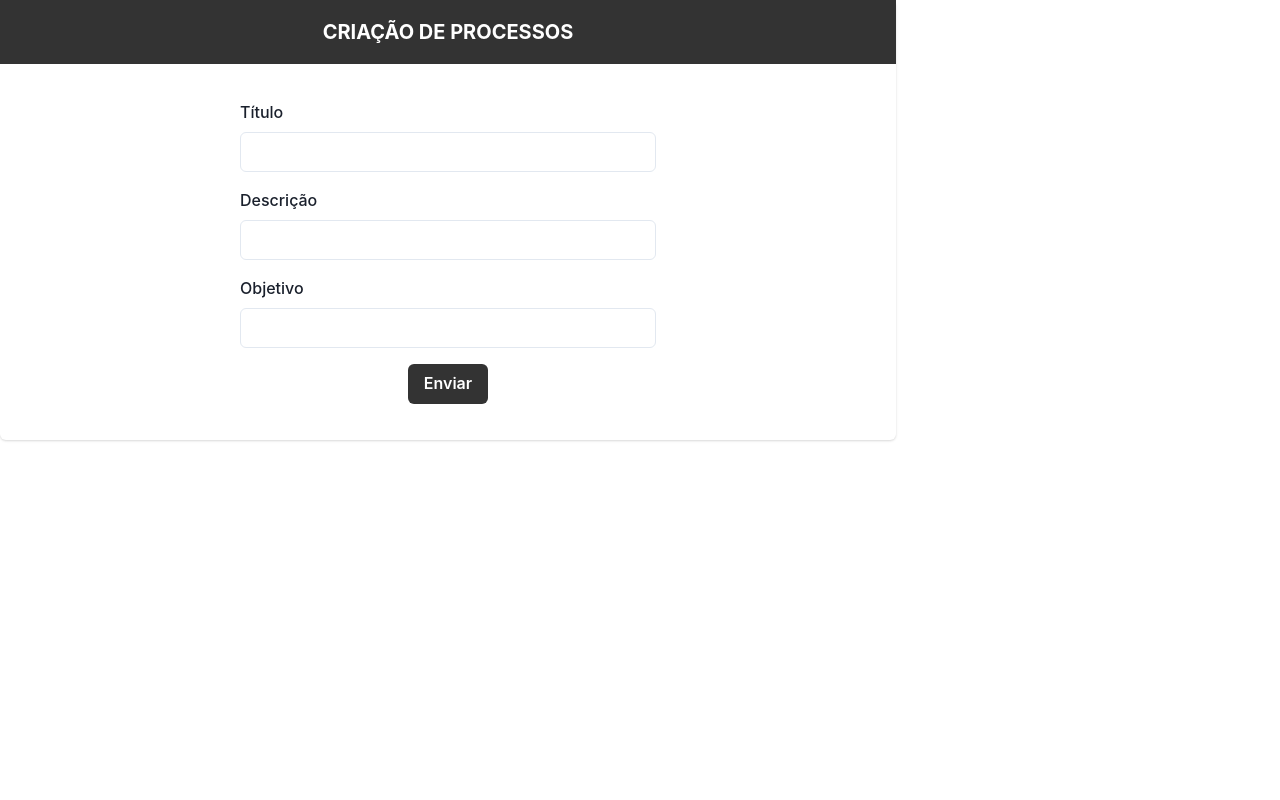
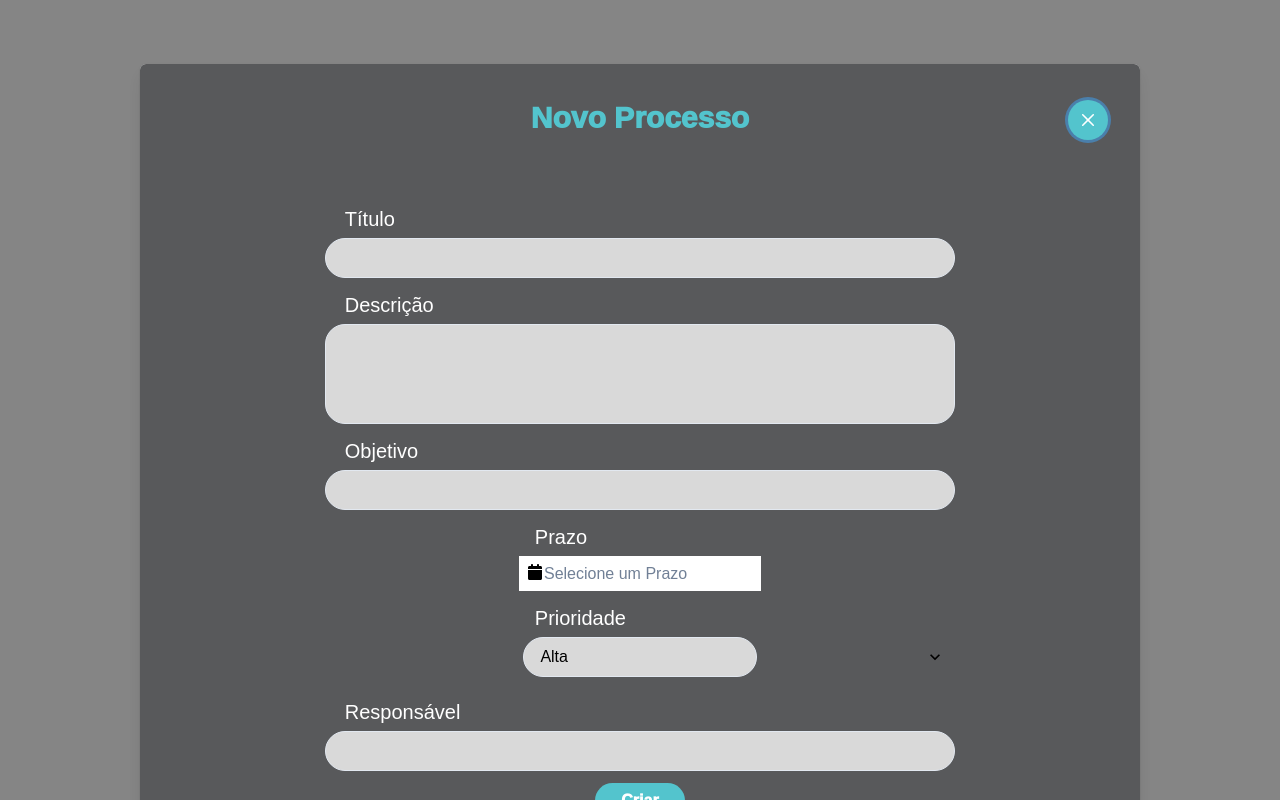
Before and after one commit to BuzzTech-API/API_ADS_3SEMESTRE_2023.2, a React (Create React App) app in the folder src/frontend/my-app/: page / in a window 1280 px wide. Built offline with nearby package versions, Linux system fonts and the light colour scheme.

Commit message:
Form Default

```diff
--- a/src/frontend/my-app/src/App.tsx
+++ b/src/frontend/my-app/src/App.tsx
@@ -1,17 +1,28 @@
 import React from 'react'; //Importação do React
-import { ChakraProvider, CSSReset} from '@chakra-ui/react'; //Importação da Biblioteca do Chakra
-import ClientForm from './components/form/ClientForm';
+import { ChakraProvider, CSSReset, extendTheme} from '@chakra-ui/react'; //Importação da Biblioteca do Chakra
+import FormP from './components/FormProcess';
 import { BrowserRouter, Routes, Route } from "react-router-dom";
 import { Home } from "./pages/Home";
 import './App.css';
 
+const theme = extendTheme({
+  fonts: {
+    body: "Poppins, sans-serif", // Altere "body" para a chave do tipo de fonte que deseja definir
+    heading: "Poppins, sans-serif", // Se você deseja definir uma fonte para títulos
+  },
+  fontWeights: {
+    normal: 400, // O peso normal da fonte (não negrito)
+    bold: 1000, // O peso da fonte em negrito
+  },
+});
+
 
 function App() {
   return (
-    <ChakraProvider>
+    <ChakraProvider theme={theme}>
       <CSSReset />
       <div className="App">
-        <ClientForm/>
+        <FormP/>
       </div>
     </ChakraProvider>
   );
--- /dev/null
+++ b/src/frontend/my-app/src/components/FormProcess.tsx
@@ -0,0 +1,183 @@
+import DatePicker from "react-datepicker";
+import "react-datepicker/dist/react-datepicker.css";
+import React, { useState } from 'react';
+import { Box,
+         Button,
+         FormControl,
+         FormLabel,
+         Input,
+         Card,
+         CardHeader,
+         CardBody,
+         Heading,
+         Modal,
+         ModalOverlay,
+         ModalContent,
+         ModalHeader,
+         ModalBody,
+         ModalCloseButton,
+         Select,
+         Flex} from '@chakra-ui/react';
+
+
+interface FormData {
+  title: string;
+  description: string;
+  objective: string;
+  deadline: string;
+  priority: string;
+  responsible: string;
+}
+
+const FormP: React.FC = () => {
+  const [formData, setFormData] = useState<FormData>({
+    title: '',
+    description: '',
+    objective: '',
+    deadline: '',
+    priority: '',
+    responsible: '',
+  });
+
+  const handleChange = (e: React.ChangeEvent<HTMLInputElement>) => {
+    const { title, value } = e.target;
+    setFormData((prevData) => ({
+      ...prevData,
+      [title]: value,
+    }));
+  };
+
+  const handleChangePrioridade = (e:React.ChangeEvent<HTMLSelectElement>) => {
+    setPrioridade("");
+    console.log(e.target.value)
+  };
+
+  const handleSubmit = (e: React.FormEvent<HTMLFormElement>) => {
+    e.preventDefault();
+    console.log(formData);
+    // Aqui vou adicionar o controle dos dados. A rota talvez ?
+  };
+
+  const [isOpen, setIsOpen] = React.useState(false);
+
+  const onClose = () => setIsOpen(false);
+
+  const onOpen = () => setIsOpen(true);
+
+  const [prazo, setDeadline] = useState<null | Date>(null);
+
+  const [priority, setPrioridade] = useState("Alta");
+
+  return (
+    <Modal size="xxl" isOpen={true} onClose={onClose}>
+
+      <ModalOverlay/>
+
+        <ModalContent style={{ width: "1000px", height: "auto" }}>
+          <Card bg="#58595B">
+              <Box>
+                <ModalHeader textAlign="center">
+                  <CardHeader>
+                    <Heading fontSize="30px" fontWeight="bold" color="#53C4CD" size='md'>
+                      Novo Processo
+                    </Heading>
+                  </CardHeader>
+                </ModalHeader>
+              </Box>
+            <ModalCloseButton style={{ width: "40px", height: "40px" }} rounded="100%" bg="#53C4CD" color="#ffffff" mt={7} mr={5}></ModalCloseButton>
+
+            <ModalBody>
+              <CardBody>
+                <Box maxW="70%" mx="auto" p={1}>
+                  <form onSubmit={handleSubmit}>
+                    <FormControl id="title" mb={3}>
+                      <FormLabel color="#ffffff" fontSize="20px" mb={1} ml={5}>Título</FormLabel>
+                        <Input
+                          rounded="100px"
+                          bg="#D9D9D9"
+                          type="text"
+                          title="title"
+                          value={formData.title}
+                          onChange={handleChange}
+                        />
+                    </FormControl>
+                    <FormControl id="description" mb={3}>
+                      <FormLabel color="#ffffff" fontSize="20px" mb={1} ml={5}>Descrição</FormLabel>
+                        <Input style={{ height: "100px" }}
+                          overflowY="auto"
+                          rounded="20px"
+                          bg="#D9D9D9"
+                          type="text"
+                          title="description"
+                          value={formData.description}
+                          onChange={handleChange}
+                        />
+                    </FormControl>
+                    <FormControl id="objective" mb={3}>
+                      <FormLabel color="#ffffff" fontSize="20px" mb={1} ml={5}>Objetivo</FormLabel>
+                        <Input
+                          rounded="100px"
+                          bg="#D9D9D9"
+                          type="text"
+                          title="objective"
+                          value={formData.objective}
+                          onChange={handleChange}
+                        />
+                    </FormControl>
+                    <Box textAlign="center">
+                      <FormControl id="deadline" mb={3}>
+                        <FormLabel color="#ffffff" fontSize="20px" mb={1} ml={210}>Prazo</FormLabel>
+                          <DatePicker
+                            showIcon
+                            selected={prazo}
+                            dateFormat="dd/MM/yyyy" //
+                            placeholderText="Selecione um Prazo"
+                            title="deadline"
+                            value={formData.deadline}
+                            onChange={(date) => setDeadline(date ? date : null)}
+                          />
+                      </FormControl>
+                      <Flex justifyContent="center" alignItems="center">
+                        <FormControl id="priority" mb={5}>
+                          <FormLabel color="#ffffff" fontSize="20px" mb={1} ml={210}>Prioridade</FormLabel>
+                            <Select  style={{ width: "37%", height: "40px" }} rounded="100px" color="#000000" bg="#D9D9D9"
+                            value={formData.priority}
+                            onChange={handleChangePrioridade}>
+                              <option value="Alta">Alta</option>
+                              <option value="Média">Média</option>
+                              <option value="Baixa">Baixa</option>
+                            </Select>
+                        </FormControl>
+                      </Flex>
+                      <FormControl id="responsible" mb={3}>
+                        <FormLabel color="#ffffff" fontSize="20px" mb={1} ml={5}>Responsável</FormLabel>
+                          <Input
+                            rounded="100px"
+                            bg="#D9D9D9"
+                            type="text"
+                            title="responsible"
+                            value={formData.responsible}
+                            onChange={handleChange}
+                          />
+                      </FormControl>
+                      <Button id="CreateButton"
+                        style={{ width: "90px", height: "35px" }}
+                        fontWeight="bold"
+                        rounded="100px"
+                        bg="#53C4CD"
+                        color="#ffffff"
+                        type="submit">Criar
+                      </Button>
+                    </Box>
+                  </form>
+                </Box>
+              </CardBody>
+            </ModalBody>
+          </Card>
+        </ModalContent>
+    </Modal>
+  );
+};
+
+
+export default FormP;
--- a/src/frontend/my-app/src/components/form/ClientForm.tsx
+++ /dev/null
@@ -1,104 +0,0 @@
-import React, { useState } from 'react';
-import { cardAnatomy } from '@chakra-ui/anatomy'
-import { Box,
-         Button,
-         FormControl,
-         FormLabel,
-         Input,
-         Card,
-         CardHeader,
-         CardBody,
-         Heading,
-         createMultiStyleConfigHelpers,
-         defineStyle } from '@chakra-ui/react';
-
-
-interface FormData {
-  title: string;
-  description: string;
-  objective: string;
-}
-
-const ClientForm: React.FC = () => {
-  const [formData, setFormData] = useState<FormData>({
-    title: '',
-    description: '',
-    objective: '',
-  });
-
-  const handleChange = (e: React.ChangeEvent<HTMLInputElement>) => {
-    const { title, value } = e.target;
-    setFormData((prevData) => ({
-      ...prevData,
-      [title]: value,
-    }));
-  };
-
-  const handleSubmit = (e: React.FormEvent<HTMLFormElement>) => {
-    e.preventDefault();
-    console.log(formData);
-    // Aqui vou adicionar o controle dos dados. A rota talvez ?
-  };
-
-  const { definePartsStyle, defineMultiStyleConfig } = createMultiStyleConfigHelpers(cardAnatomy.keys)
-
-  const sizes = {
-    xl: definePartsStyle({
-      container: {
-        borderRadius: "36px",
-        padding: "40px"
-      }
-    })
-  };
-
-  return (
-    <Card  w="70%" h="100%">
-      <Box alignContent="left" bg="#333">
-        <CardHeader>
-          <Heading color="#ffffff" size='md'>
-          CRIAÇÃO DE PROCESSOS
-          </Heading>
-        </CardHeader>
-      </Box>
-      <CardBody>
-      <Box maxW="md" mx="auto" p={4}>
-        <form onSubmit={handleSubmit}>
-          <FormControl id="title" mb={4}>
-            <FormLabel>Título</FormLabel>
-            <Input
-              type="text"
-              title="title"
-              value={formData.title}
-              onChange={handleChange}
-            />
-          </FormControl>
-          <FormControl id="description" mb={4}>
-            <FormLabel>Descrição</FormLabel>
-            <Input
-              type="text"
-              title="description"
-              value={formData.description}
-              onChange={handleChange}
-            />
-          </FormControl>
-          <FormControl id="objective" mb={4}>
-            <FormLabel>Objetivo</FormLabel>
-            <Input
-              type="text"
-              title="objective"
-              value={formData.objective}
-              onChange={handleChange}
-            />
-          </FormControl>
-          <div>
-            <Button bg="#333" color="#ffffff" type="submit">Enviar</Button>
-          </div>
-      </form>
-    </Box>
-    </CardBody>
-    </Card>
-  );
-};
-
-
-export default ClientForm;
```
Also changed, not shown: src/frontend/my-app/package.json (+8 -1 lines), 1 other file (tests, documents, lock files or other folders).
